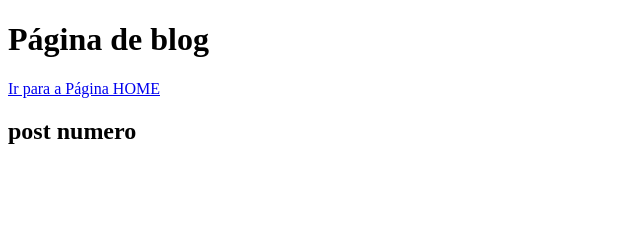
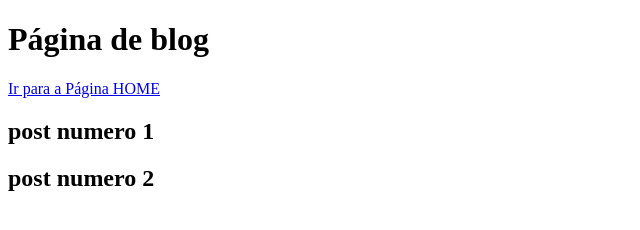
Before and after one commit to rogeriocazetta/aulagithub, a plain HTML site: page blog.html in a window 1280 px wide. Shown: the whole page, without its empty margins (0-640 px from the left). Drawn offline with Linux system fonts and the light colour scheme.

Commit message:
updated pagina de blog

```diff
--- a/blog.html
+++ b/blog.html
@@ -9,6 +9,7 @@
 <body>
     <h1>Página de blog</h1>
     <a href="index.html">Ir para a Página HOME</a>
-    <h2>post numero</h2>
+    <h2>post numero 1</h2>
+    <h2>post numero 2</h2>
 </body>
 </html>
```
